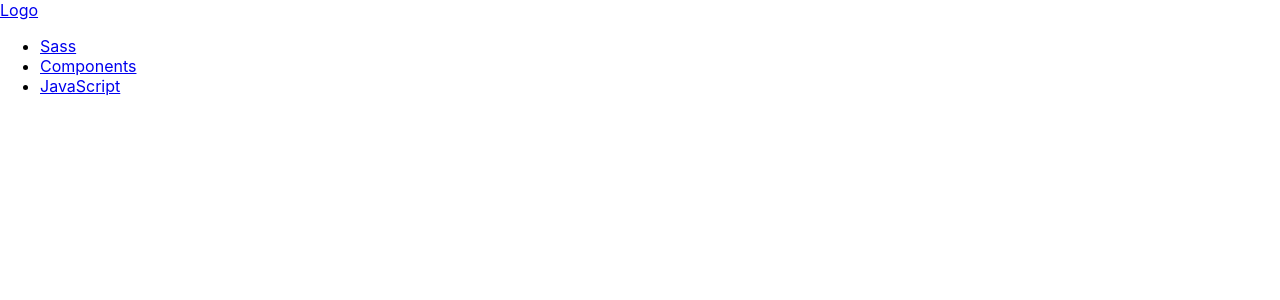
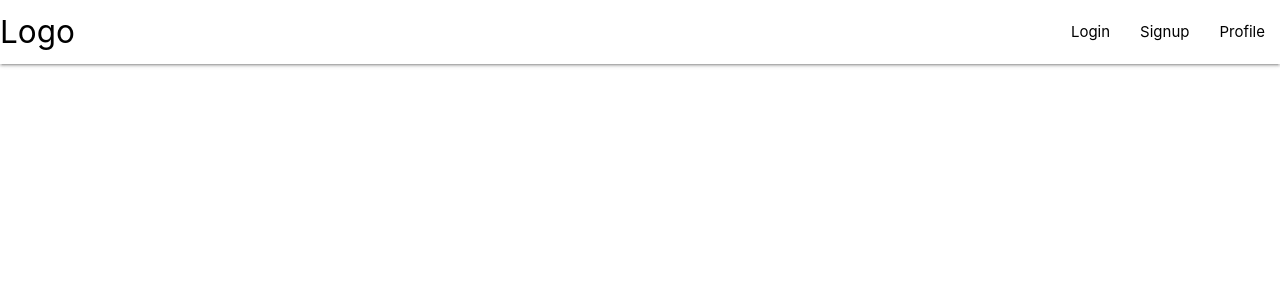
Before and after one commit to hashan99/Instagram-Clone-MERN, a React (Create React App) app in the folder client/: page / in a window 1280 px wide. Shown: the top 300 px of the page. Built offline with nearby package versions, Linux system fonts and the light colour scheme.

Commit message:
navbar edited and css added

```diff
--- a/client/public/index.html
+++ b/client/public/index.html
@@ -24,6 +24,8 @@
       work correctly both with client-side routing and a non-root public URL.
       Learn how to configure a non-root public URL by running `npm run build`.
     -->
+    <!-- Compiled and minified CSS -->
+    <link rel="stylesheet" href="https://cdnjs.cloudflare.com/ajax/libs/materialize/1.0.0/css/materialize.min.css">
     <title>React App</title>
   </head>
   <body>
--- /dev/null
+++ b/client/src/App.css
@@ -0,0 +1,3 @@
+a{
+    color: black !important;
+}
--- a/client/src/App.js
+++ b/client/src/App.js
@@ -1,4 +1,5 @@
 import NavBar from './components/Navbar'
+import './App.css'
 
 function App() {
   return (
--- a/client/src/components/Navbar.js
+++ b/client/src/components/Navbar.js
@@ -3,12 +3,12 @@ import React from 'react'
 const NavBar = ()=>{
     return(
         <nav>
-        <div className="nav-wrapper">
-          <a href="#" className="brand-logo">Logo</a>
+        <div className="nav-wrapper white" style={{color:"Black"}}>
+          <a href="#" className="brand-logo left">Logo</a>
           <ul id="nav-mobile" className="right">
-            <li><a href="sass.html">Sass</a></li>
-            <li><a href="badges.html">Components</a></li>
-            <li><a href="collapsible.html">JavaScript</a></li>
+            <li><a href="sass.html">Login</a></li>
+            <li><a href="badges.html">Signup</a></li>
+            <li><a href="collapsible.html">Profile</a></li>
           </ul>
         </div>
       </nav>
```
